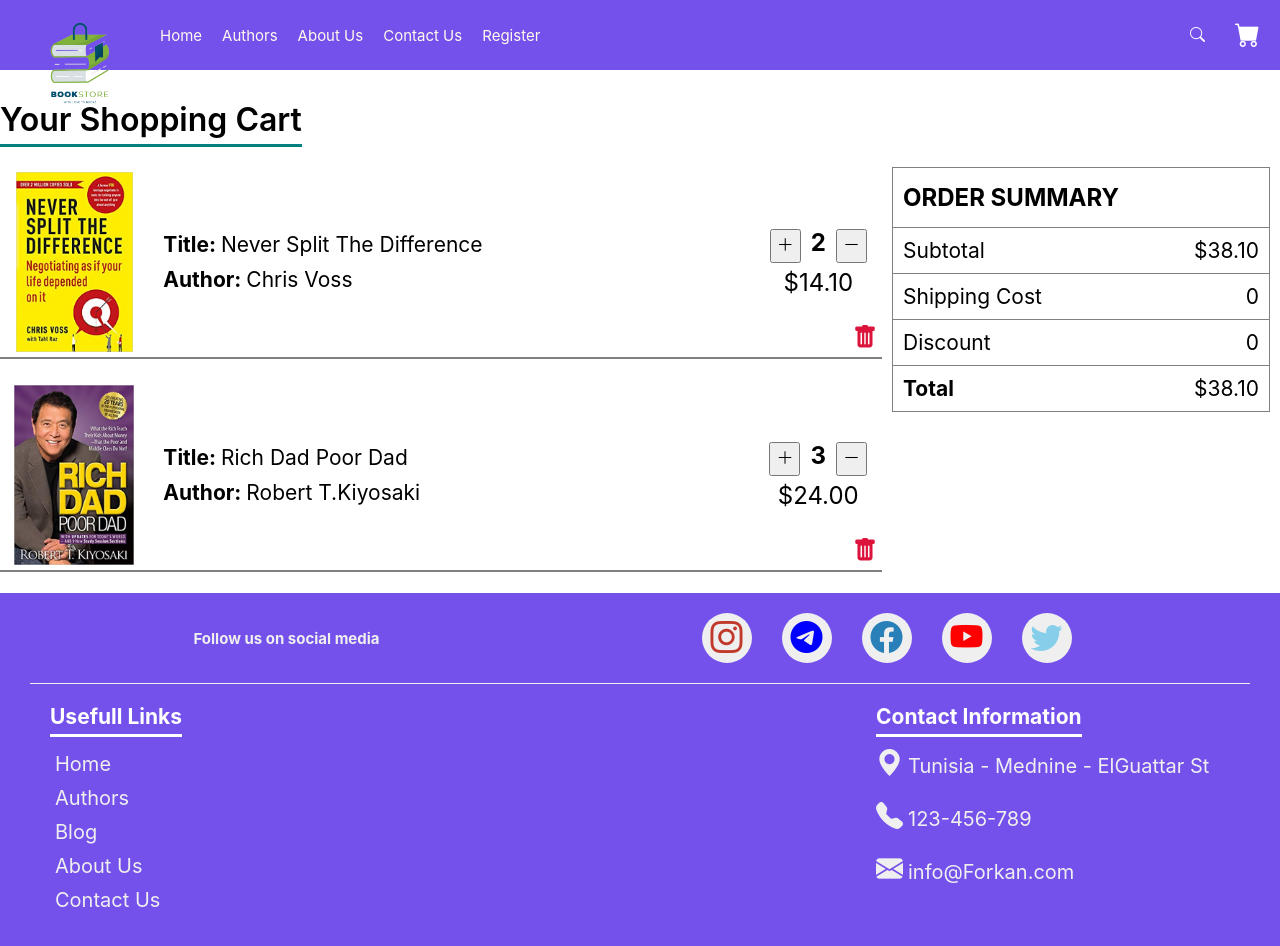
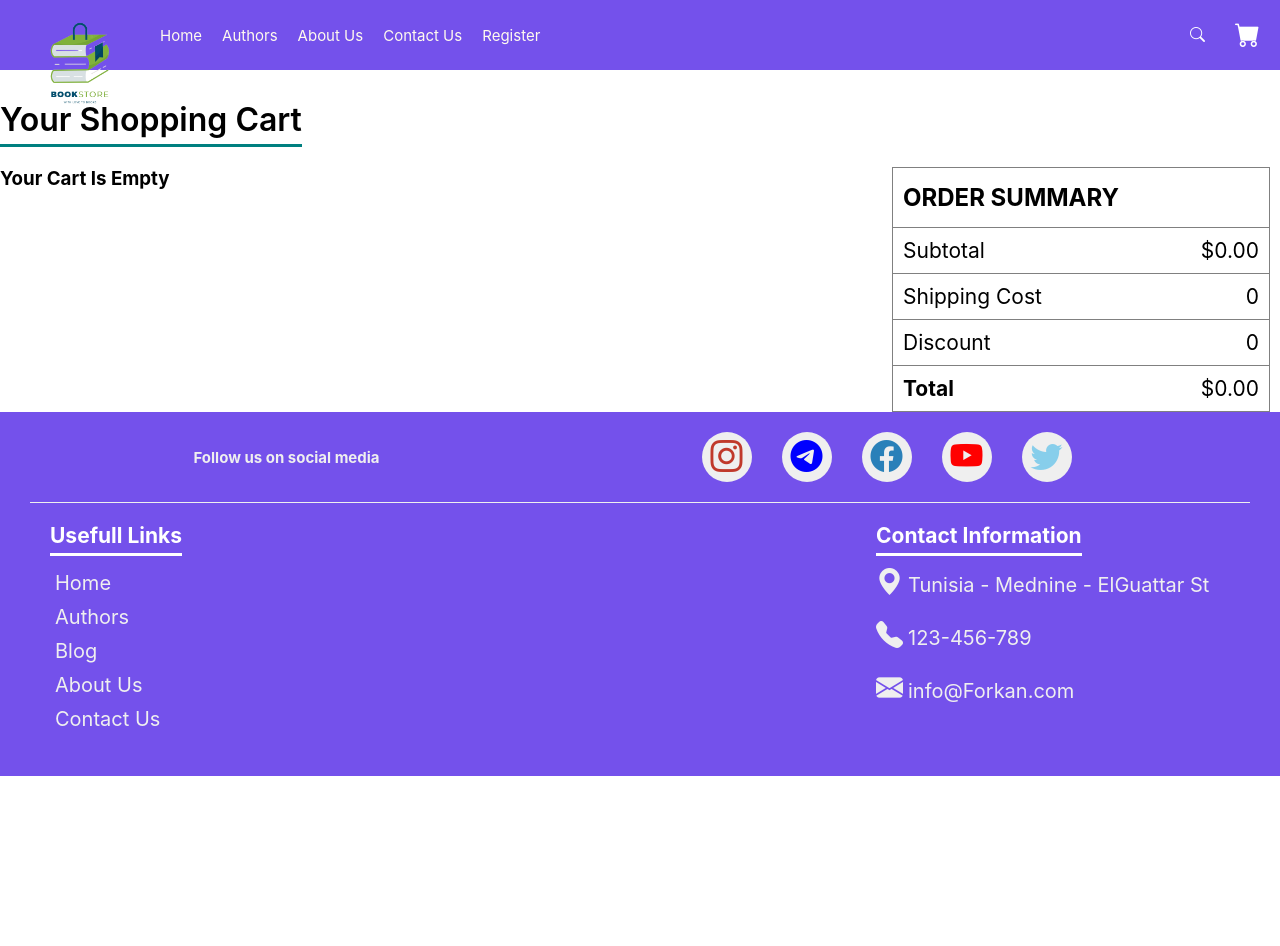
Before and after one commit to Saadaoui-Forkan/book-store, a React (Create React App) app: page /cart in a window 1280 px wide. Shown: the top 946 px of the page. After the commit the page ends 800 px from the top, so only its background shows below. Built offline with nearby package versions, Linux system fonts and the light colour scheme.

Commit message:
add to cart && remove from cart && handle add a product

```diff
--- a/src/components/Modal/Modal.jsx
+++ b/src/components/Modal/Modal.jsx
@@ -1,10 +1,15 @@
-import React from 'react'
+import React, { useContext, useState } from 'react'
 import { Link } from 'react-router-dom'
 import './Modal.css'
 import Rating from '../book-slider/Rating'
+import CartContext from '../../context/CartContext'
 
 function Modal({setOpenModal,bookData,rating,reviews}) {
-// console.log(bookData);
+
+  // fetch data from the global context
+  const {addToCart} = useContext(CartContext)
+
+  const [qty,setQty] = useState(1)
   return (
     <div className="modal-container">
       <div className="modal-content">
@@ -33,9 +38,12 @@
               type="number"
               min="1"
               max="100"
-              placeholder='0'
+              value={qty}
+              onChange={(e)=>setQty(e.target.value)}
             />
-            <button className="modal-add-to-cart-btn">
+            <button className="modal-add-to-cart-btn"
+              onClick={()=>addToCart({...bookData,quantity:qty})}>
+
               <i className="bi bi-cart-plus"></i>
               Add To Cart
             </button>
--- a/src/components/book-slider/BookSlider.jsx
+++ b/src/components/book-slider/BookSlider.jsx
@@ -1,7 +1,8 @@
-import React,{useState} from 'react'
+import React,{useContext, useState} from 'react'
 import './BookSlider.css'
 import Rating from './Rating'
 import Modal from '../Modal/Modal'
+import CartContext from '../../context/CartContext'
 
 function BookSlider({data}) {
     const [slideIndex,setSlideIndex] = useState(0)
@@ -23,7 +24,9 @@
         setBookData(book)
     }
 
-    // Handle Modal Click (Show Book Data)
+    // fetch data from CartContext
+    const {addToCart} = useContext(CartContext)
+
   return (
     <div className='book-slider-container'>
         {
@@ -43,7 +46,10 @@
                         <div className="book-slider-item-price">${item.price}</div>
                         <div className="book-slider-icons-wrapper">
                             <i className="bi bi-eye-fill" onClick={()=> HandleModal(item)}></i>
-                            <i className="bi bi-cart-plus"></i>
+                            <i
+                            className="bi bi-cart-plus"
+                            onClick={()=>addToCart({...item,quantity:1})}
+                            ></i>
                         </div>
                     </div>
                 ))
--- a/src/components/header/Header.css
+++ b/src/components/header/Header.css
@@ -99,6 +99,21 @@
     margin: auto 20px;
     font-size: 25px;
     color: #fff;
+    position: relative;
+}
+.cart-notification {
+    position: absolute;
+    top: -7px;
+    right: -12px;
+    color: white;
+    background-color: red;
+    border-radius: 50%;
+    width: 30px;
+    height: 30px;
+    display: flex;
+    align-items: center;
+    justify-content: center;
+    font-size: 17px;
 }
 /* media query */
 @media (max-width:992px){
--- a/src/components/header/Header.jsx
+++ b/src/components/header/Header.jsx
@@ -1,5 +1,6 @@
-import React,{useState}from 'react'
+import React,{useContext, useState}from 'react'
 import {Link} from 'react-router-dom'
+import CartContext from '../../context/CartContext'
 import Logo from '../../images/Logo.png'
 import './Header.css'
 
@@ -13,7 +14,6 @@
     const [toggle,setToggle] = useState('toggle-button')
     const [toggleLinks,setToggleLinks] = useState('navbar-links')
     const handleToggle = (e) =>{
-        // e.preventDefault()
         toggle === 'toggle-button'
         ? setToggle('toggle-button toggle-bars')
         : setToggle('toggle-button')
@@ -22,6 +22,8 @@
         ? setToggleLinks('navbar-links active-navbar')
         : setToggleLinks('navbar-links')
     }
+
+    const {cartItemsLength} = useContext(CartContext)
   return (
     <div className='header'>
         <nav className="navbar">
@@ -44,6 +46,9 @@
                 </button>
             </form>
             <Link to="/cart" className="add-to-cart">
+                {cartItemsLength > 0 && (
+                    <b className="cart-notification">{cartItemsLength}</b>
+                )}
                 <i className = "bi bi-cart-fill"></i>
             </Link>
         </div>
--- a/src/context/CartProvider.jsx
+++ b/src/context/CartProvider.jsx
@@ -8,7 +8,14 @@
 
     // Add To Cart
     const addToCart = (item) =>{
-        setCartItems(prev => [...prev,item])
+        const isExist = cartItems.find((cartItem) => cartItem.id === item.id)
+        if (isExist) {
+            setCartItems(
+                cartItems.map((cartItem) => cartItem.id === item.id ? item : cartItem)
+            )
+        } else {
+            setCartItems(prev => [...prev,item])
+        }
     }
 
     // Remove From Cart
@@ -25,7 +32,8 @@
             {
                 cartItems,
                 addToCart,
-                removeFromCart
+                removeFromCart,
+                cartItemsLength : cartItems.length,
             }
         }
     >
--- a/src/index.js
+++ b/src/index.js
@@ -2,10 +2,13 @@
 import ReactDOM from 'react-dom/client';
 import './index.css';
 import App from './App';
+import CartProvider from './context/CartProvider';
 
 const root = ReactDOM.createRoot(document.getElementById('root'));
 root.render(
   <React.StrictMode>
-    <App />
+    <CartProvider>
+      <App />
+    </CartProvider>
   </React.StrictMode>
 );
--- a/src/pages/Book/BookPage.jsx
+++ b/src/pages/Book/BookPage.jsx
@@ -1,13 +1,22 @@
-import React from 'react'
+import React, { useContext, useState } from 'react'
 import { useParams } from 'react-router-dom'
 import { books } from '../../data/books'
 import Rating from '../../components/book-slider/Rating'
 import './BookPage.css'
+import CartContext from '../../context/CartContext'
 
 function BookPage() {
-    let {param} = useParams()
-    const book = books.find(b => b.id === parseInt(param))
-    window.scroll(0,0)
+
+  window.scroll(0,0)
+
+  // book link
+  let {param} = useParams()
+  const book = books.find(b => b.id === parseInt(param))
+
+  // add to cart using the global context
+  const {addToCart} = useContext(CartContext)
+  const [qty,setQty] = useState(1)
+
   return (
     <div className="book">
       <div className="book-content">
@@ -28,8 +37,13 @@
               type="number"
               min="1"
               max="100"
+              value={qty}
+              onChange={(e)=>setQty(e.target.value)}
             />
-            <button className="book-add-to-cart-btn">
+            <button
+            className="book-add-to-cart-btn"
+            onClick={()=>addToCart({...book,quantity:qty})}
+            >
               <i className="bi bi-cart-plus"></i>
               Add To Cart
             </button>
--- a/src/pages/Cart/CartPage.jsx
+++ b/src/pages/Cart/CartPage.jsx
@@ -1,14 +1,22 @@
-import React from 'react'
+import React, { useContext } from 'react'
 import './CartPage.css'
-import { cartInfo } from '../../data/cart'
+import CartContext from '../../context/CartContext'
 
 function CartPage() {
+
+  const {cartItems,cartItemsLength,removeFromCart,addToCart} = useContext(CartContext)
   return (
     <div className="cart">
       <h1 className="cart-title">Your Shopping Cart</h1>
       <div className="cart-wrapper">
         <div className="cart-items">
-          {cartInfo.map((item) => (
+          {
+            cartItemsLength === 0
+            ?
+            <h3>Your Cart Is Empty</h3>
+            :
+            (
+              cartItems.map((item) => (
               <div key={item.id} className="cart-item">
                 <img
                   src={`/books/${item.image}`}
@@ -30,11 +38,13 @@
                     <div className="cart-item-quantity">
                       <button
                         className="bi bi-plus-lg"
+                        onClick={() => addToCart({...item,quantity:item.quantity+1})}
                       ></button>
                       <b>{item.quantity}</b>
                       <button
                         disabled={item.quantity <= 1}
                         className="bi bi-dash-lg"
+                        onClick={() => addToCart({...item,quantity:item.quantity-1})}
                       ></button>
                     </div>
                     <div className="cart-item-price">
@@ -42,11 +52,14 @@
                     </div>
                     <i
                     className="bi bi-trash-fill"
+                    onClick={() => removeFromCart(item.id)}
                     ></i>
                   </div>
                 </div>
               </div>
-          ))}
+              ))
+            )
+          }
         </div>
         <div className="cart-order-summary">
           <h5 className="order-summary-title">ORDER SUMMARY</h5>
@@ -54,7 +67,7 @@
             <span>Subtotal</span>
             <span>
               $
-              {cartInfo.reduce((acc, cur) => acc + cur.price * cur.quantity, 0).toFixed(2)}
+              {cartItems.reduce((acc, cur) => acc + cur.price * cur.quantity, 0).toFixed(2)}
             </span>
           </div>
           <div className="order-summary-item">
@@ -69,7 +82,7 @@
             <strong>Total</strong>
             <span>
               $
-              {cartInfo.reduce((acc, cur) => acc + cur.price * cur.quantity, 0).toFixed(2)}
+              {cartItems.reduce((acc, cur) => acc + cur.price * cur.quantity, 0).toFixed(2)}
             </span>
           </div>
         </div>
```
Lines whose indentation alone changed are shown as unchanged.
